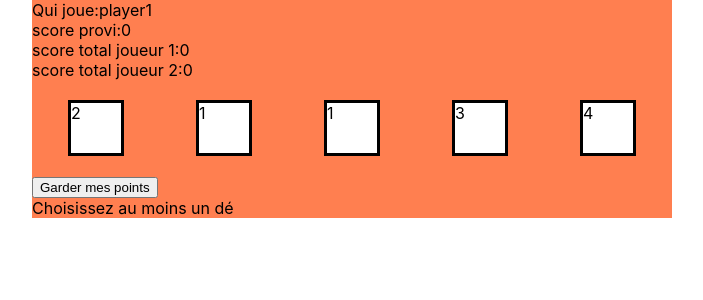
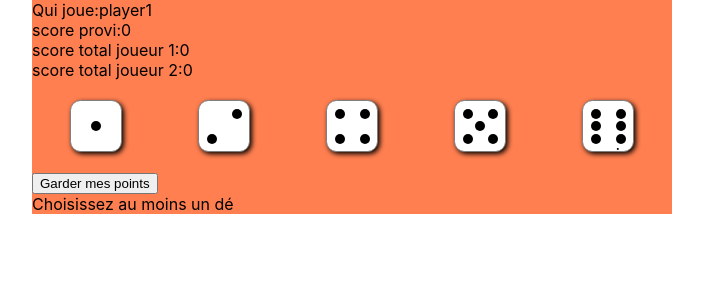
Before and after one commit to kochky/jeu-5000, a React (Create React App) app: page / in a window 1280 px wide. Both pictures are taken after a click on the button "Lancer les dés". Shown: the top 300 px of the page, without its empty margins (288-991 px from the left). Built offline with nearby package versions, Linux system fonts and the light colour scheme.

Commit message:
valeur dé ok

```diff
--- a/src/App.css
+++ b/src/App.css
@@ -11,13 +11,64 @@
 
 .dice{
   width:50px;
+  min-width:50px;
+  min-height:50px;
   height:50px;
   background-color: white;
-  border:solid;
+  border: 1px solid grey;
   margin:20px;
-
+  box-shadow: 2px 2px 5px black;
+  border-radius: 20%;
 }
 
 .keep{
   background-color:darkcyan;
 }
+
+.dicecontainer{
+  width:100%;
+  height:100%;
+  box-sizing: border-box;
+  position:relative;
+}
+
+.dicecontainer div {
+  position: absolute;
+  height:20%;
+  width:20%;
+  border-radius:100%;
+  background-color: black;
+
+}
+.dice-middle{
+  top:40%;
+  right:40%;
+}
+
+.dice-top-right{
+  top:15%;
+  right:15%;
+}
+.dice-bottom-left{
+  bottom:15%;
+  left:15%;
+}
+
+.dice-top-left{
+  top:15%;
+  left:15%;
+}
+.dice-bottom-right,.dice-four-fourth, .dice-five-fourth, .dice-six-fourth {
+  bottom:15%;
+  right:15%;
+}
+
+.dice-middle-left {
+  top:40%;
+  left:15%
+}
+
+.dice-middle-right {
+  top:40%;
+  right:15%
+}
--- a/src/componants/Dice.js
+++ b/src/componants/Dice.js
@@ -1,6 +1,7 @@
-
+import DiceValue from "./DiceValue"
 
 function Dice({setCombo,state,setKeep,IsCurrentPlay}){
+    const result=DiceValue(state)
 
     function handleClick(){
         if(IsCurrentPlay){
@@ -17,9 +18,9 @@ function Dice({setCombo,state,setKeep,IsCurrentPlay}){
         }
     }
     return state.keep?(
-        <div  onClick={handleClick} className="dice keep">{state.value}</div>
+        <div  onClick={handleClick} className="dice keep">{result}</div>
     ):(
-        <div onClick={handleClick} className="dice ">{state.value}</div>
+        <div onClick={handleClick} className="dice ">{result}</div>
 
     )
 }
--- /dev/null
+++ b/src/componants/DiceValue.js
@@ -0,0 +1,25 @@
+function DiceValue(state){
+
+    if (state.value===1){
+       return <div className="dicecontainer"><div className="dice-middle"></div></div>
+    }
+    if (state.value===2){
+        return  <div className="dicecontainer"><div className="dice-top-right"></div><div className="dice-bottom-left"></div></div>
+    }
+    if (state.value===3){
+        return  <div className="dicecontainer"><div className="dice-top-right"></div><div className="dice-bottom-left"></div><div className="dice-middle"></div></div>
+    }
+    if (state.value===4){
+        return  <div className="dicecontainer"><div className="dice-top-left"></div><div className="dice-top-right"></div><div className="dice-bottom-left"></div><div className="dice-bottom-right"></div></div>
+    }
+    if (state.value===5){
+        return  <div className="dicecontainer"><div className="dice-top-left"></div><div className="dice-top-right"></div><div className="dice-bottom-left"></div><div className="dice-bottom-right"></div><div className="dice-middle"></div></div>
+    }
+    if (state.value===6){
+        return  <div className="dicecontainer"><div className="dice-top-left"></div><div className="dice-top-right"></div><div className="dice-bottom-left"></div><div className="dice-bottom-right">.</div><div className="dice-middle-left"></div><div className="dice-middle-right"></div></div>
+    }
+
+}
+
+
+export default DiceValue
```
